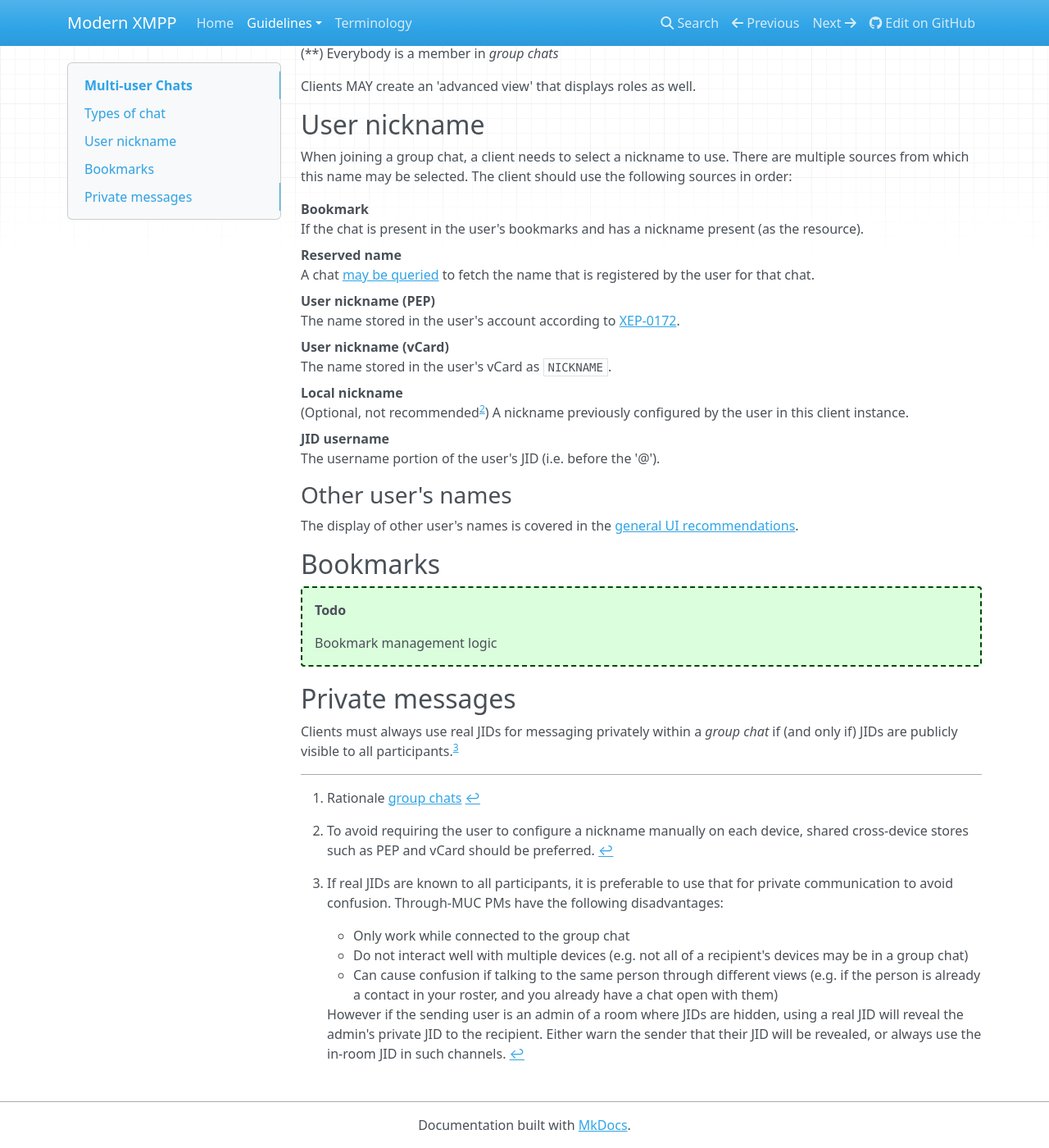
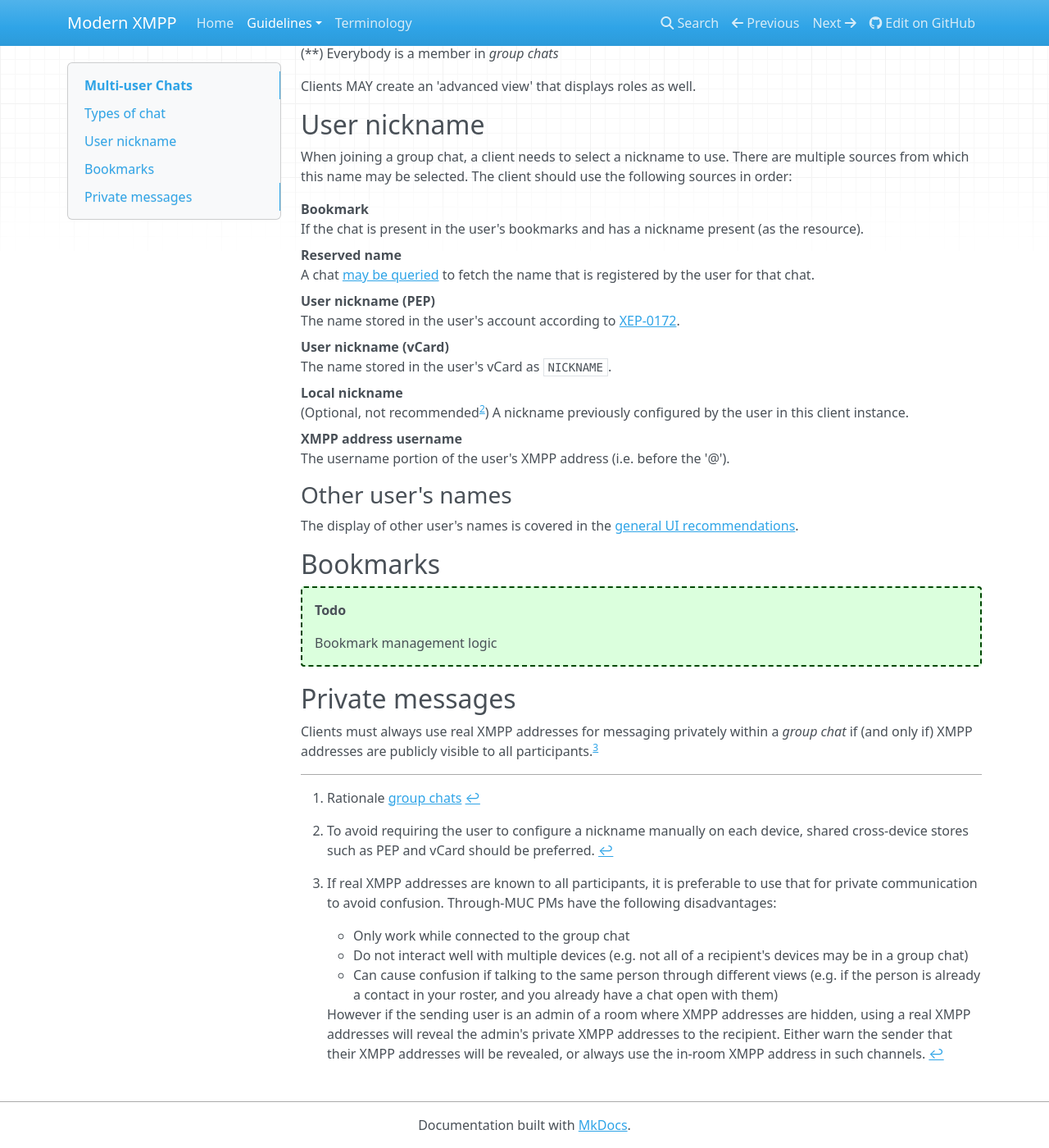
Before and after one commit to modernxmpp/modernxmpp, an MkDocs documentation site: the page built from docs/client/groupchat.md, in a window 1280 px wide and 1400 px high, scrolled down 1024 px. Shown: the whole window at 82% size. Built offline with MkDocs 1.6.1, drawn with Linux system fonts in a browser that asks for light colours; nearby versions of some CDN libraries; some of the changed text lies outside the part shown.

Commit message:
Change JID to XMPP address
as recommended in terminology.md

```diff
--- a/docs/client/groupchat.md
+++ b/docs/client/groupchat.md
@@ -6,15 +6,15 @@
 
 ### Properties
 
-|                  | Group chat | Channel |
-|:-----------------|:-----------|:--------|
-| Persistent       | Yes        | Yes     |
-| MAM enabled      | Yes        | Yes     |
-| Subject editable | No         | No      |
-| Members-only     | Yes (\*)   | No      |
-| JIDs revealed    | Yes (\*)   | No      |
-| Publicly listed  | No  (\*)   | Yes     |
-| PMs              | No  (\*)   | Yes     |
+|                         | Group chat | Channel |
+|:------------------------|:-----------|:--------|
+| Persistent              | Yes        | Yes     |
+| MAM enabled             | Yes        | Yes     |
+| Subject editable        | No         | No      |
+| Members-only            | Yes (\*)   | No      |
+| XMPP addresses revealed | Yes (\*)   | No      |
+| Publicly listed         | No  (\*)   | Yes     |
+| PMs                     | No  (\*)   | Yes     |
 
 (\*) Immutable for *group chats*.
 
@@ -64,8 +64,8 @@
 Local nickname
 : (Optional, not recommended[^local-nickname]) A nickname previously configured by the user in this client instance.
 
-JID username
-: The username portion of the user's JID (i.e. before the '@').
+XMPP address username
+: The username portion of the user's XMPP address (i.e. before the '@').
 
 ### Other user's names
 
@@ -78,16 +78,16 @@
 
 ## Private messages
 
-Clients must always use real JIDs for messaging privately within a *group chat* if (and only if) JIDs are publicly visible to all participants.[^pm-realjid]
+Clients must always use real XMPP addresses for messaging privately within a *group chat* if (and only if) XMPP addresses are publicly visible to all participants.[^pm-realjid]
 
 <!-- Footnotes -->
 
 [^rationale-gc]: Rationale [group chats](/rationale#group-chats)
 [^local-nickname]: To avoid requiring the user to configure a nickname manually on each device, shared cross-device stores such as PEP and vCard should be preferred.
-[^pm-realjid]: If real JIDs are known to all participants, it is preferable to use that for private communication to avoid confusion. Through-MUC PMs have the following disadvantages:
+[^pm-realjid]: If real XMPP addresses are known to all participants, it is preferable to use that for private communication to avoid confusion. Through-MUC PMs have the following disadvantages:
 
     - Only work while connected to the group chat
     - Do not interact well with multiple devices (e.g. not all of a recipient's devices may be in a group chat)
     - Can cause confusion if talking to the same person through different views (e.g. if the person is already a contact in your roster, and you already have a chat open with them)
 
-    However if the sending user is an admin of a room where JIDs are hidden, using a real JID will reveal the admin's private JID to the recipient. Either warn the sender that their JID will be revealed, or always use the in-room JID in such channels.
+    However if the sending user is an admin of a room where XMPP addresses are hidden, using a real XMPP addresses will reveal the admin's private XMPP addresses to the recipient. Either warn the sender that their XMPP addresses will be revealed, or always use the in-room XMPP address in such channels.
```
